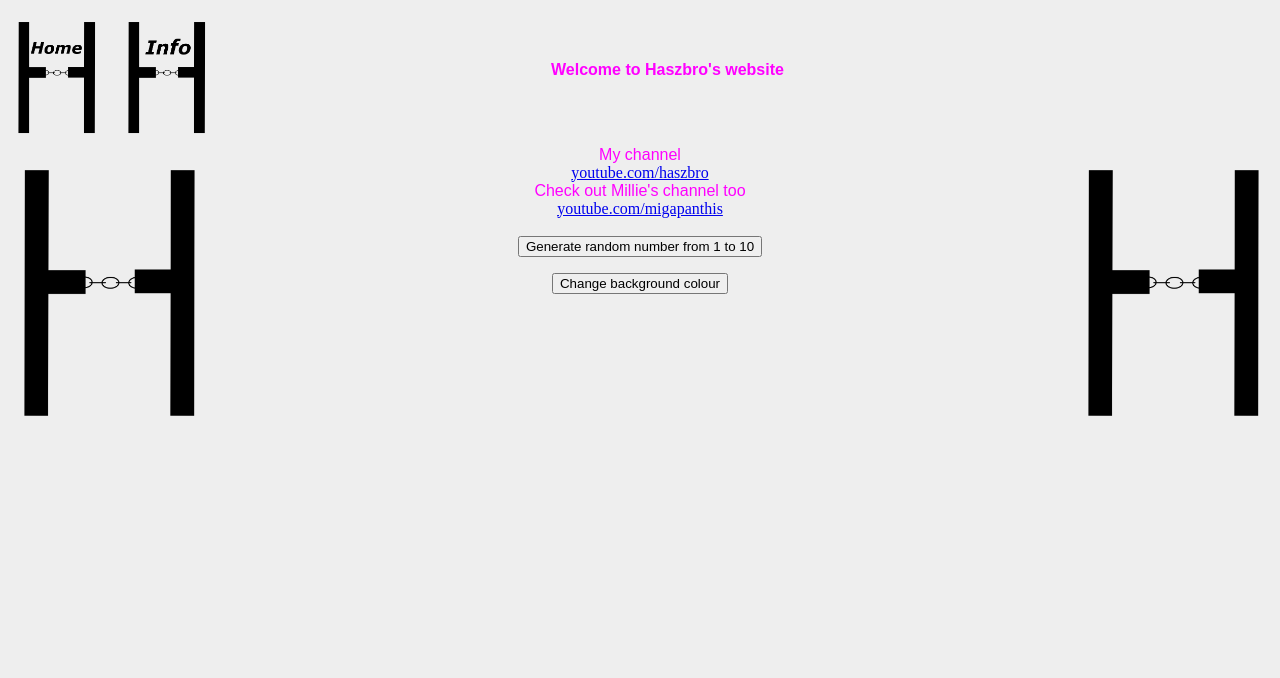
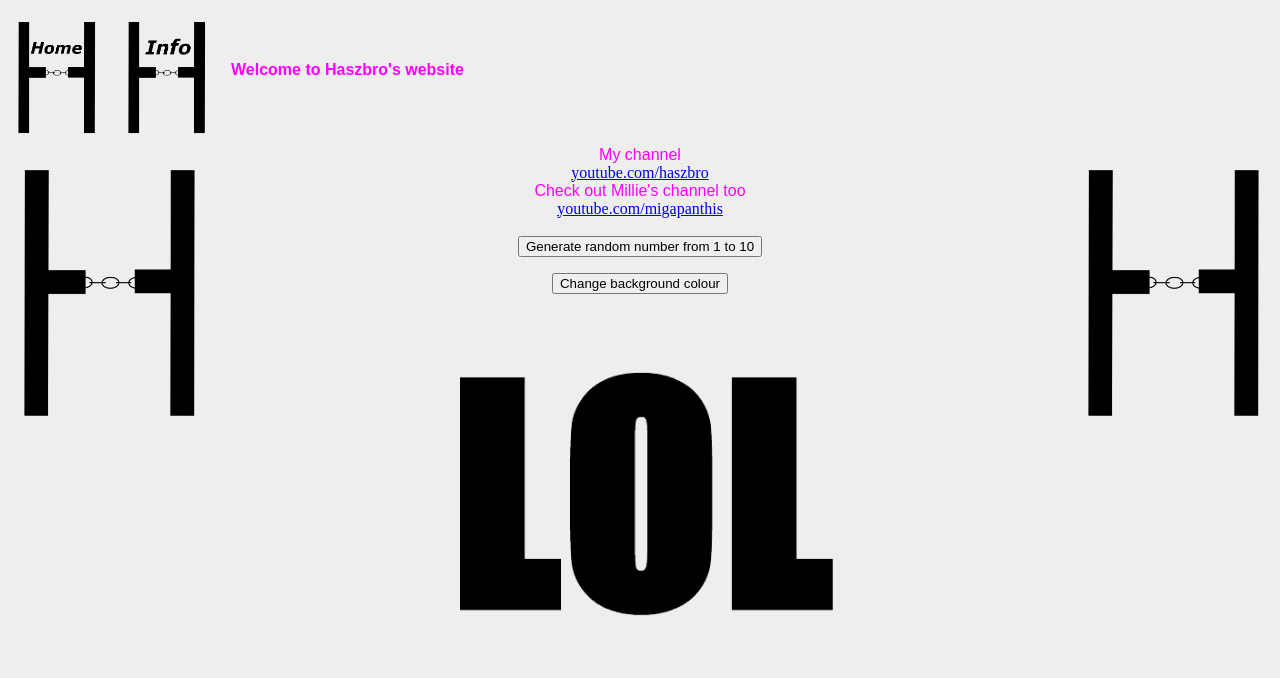
Before and after one commit to haszbro/haszbro.github.io, a plain HTML site: page index.html in a window 1280 px wide. Drawn offline with Linux system fonts and the light colour scheme.

Commit message:
lol and title fix

```diff
--- a/index.css
+++ b/index.css
@@ -1,5 +1,6 @@
 body {
 	background-color: #EEE;
+    width: auto;
 }
 
 #home {
@@ -9,14 +10,18 @@ body {
 
 #info {
 	float: right;
-	padding-right: 340px
+	padding-right: 20px;
 }
 
 #welcome {
 	color: magenta;
 	float: right;
-	padding-right: 400px;
+	text-align: center;
 	padding-top: 50px;
+}
+
+#gifimg {
+    text-align: center;
 }
 
 #millietxt {
--- a/index.html
+++ b/index.html
@@ -10,7 +10,7 @@
 	<table>
 		<tr>
 		<td>
-			<div id='welcome'><b><font face='arial'>Welcome to Haszbro's website</font></b></div>
+			<div id='welcome'><b><font align="center" face='arial'>Welcome to Haszbro's website</font></b></div>
 			<div id='home'><a href='index.html' ><img width='90' src="homeimg.png"></a></div>
 			<div id='info'><a href="page2.html" ><img width='90' src="infoimg.png"></a></div>
 		</td>
@@ -42,6 +42,7 @@
 	<p id="demo"></p>
 	<button type="button"
 	onclick="window.randomColour()">Change background colour</button><br><br></center>
+    <div id="gifimg"><img width="500" src="lol.gif" alt="" /></div>
 </div>
 </body>
 </html>
```
Also changed, not shown: lol.gif (added), 1 other file.
